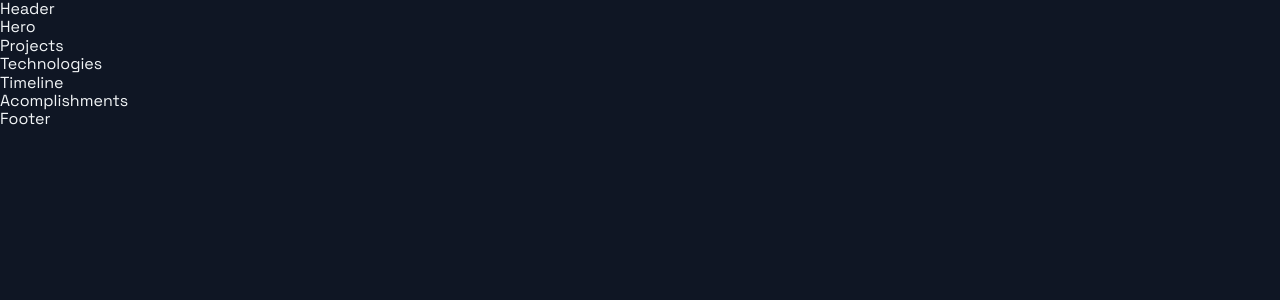
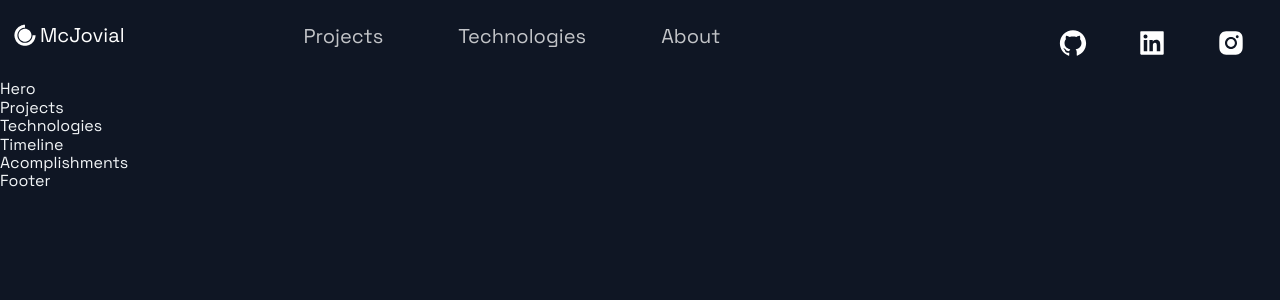
Before and after one commit to mcjovial/portfolio_, a Next.js app: page / in a window 1280 px wide. Shown: the top 300 px of the page. Built offline with nearby package versions, Linux system fonts and the light colour scheme.

Commit message:
header section

```diff
--- a/src/components/Header/Header.js
+++ b/src/components/Header/Header.js
@@ -3,12 +3,46 @@
 import { AiFillGithub, AiFillInstagram, AiFillLinkedin } from 'react-icons/ai';
 import { DiCssdeck } from 'react-icons/di';
 
-import { Container, Div1, Div2, Div3, NavLink, SocialIcons } from './HeaderStyles';
+import { Container, Div1, Div2, Div3, NavLink, SocialIcons, Span } from './HeaderStyles';
 
 const Header = () =>  (
-  <div>
-    Header
-  </div>
+  <Container>
+    <Div1>
+      <Link href="/">
+        <a style={{display: 'flex', alignItems: 'center', color: 'white', marginBottom: '20px'}}>
+          <DiCssdeck size="3rem"/> <Span>McJovial</Span>
+        </a>
+      </Link>
+    </Div1>
+    <Div2>
+      <li>
+        <Link href="#projects">
+          <NavLink>Projects</NavLink>
+        </Link>
+      </li>
+      <li>
+        <Link href="#tech">
+          <NavLink>Technologies</NavLink>
+        </Link>
+      </li>
+      <li>
+        <Link href="#about">
+          <NavLink>About</NavLink>
+        </Link>
+      </li>
+    </Div2>
+    <Div3>
+      <SocialIcons href="https://github.com">
+        <AiFillGithub size="3rem" />
+      </SocialIcons>
+      <SocialIcons href="https://linkedin.com">
+        <AiFillLinkedin size="3rem" />
+      </SocialIcons>
+      <SocialIcons href="https://instagram.com">
+        <AiFillInstagram size="3rem" />
+      </SocialIcons>
+    </Div3>
+  </Container>
 );
 
 export default Header;
--- a/src/components/Header/HeaderStyles.js
+++ b/src/components/Header/HeaderStyles.js
@@ -16,6 +16,9 @@
     grid-column-gap: 0.5rem;
     grid-row-gap: 0.5rem;
   }
+`;
+export const Span = styled.span`
+  font-size: 2rem;
 `;
 export const Div1 = styled.div`
   grid-area: 1 / 1 / 2 / 2;
```
